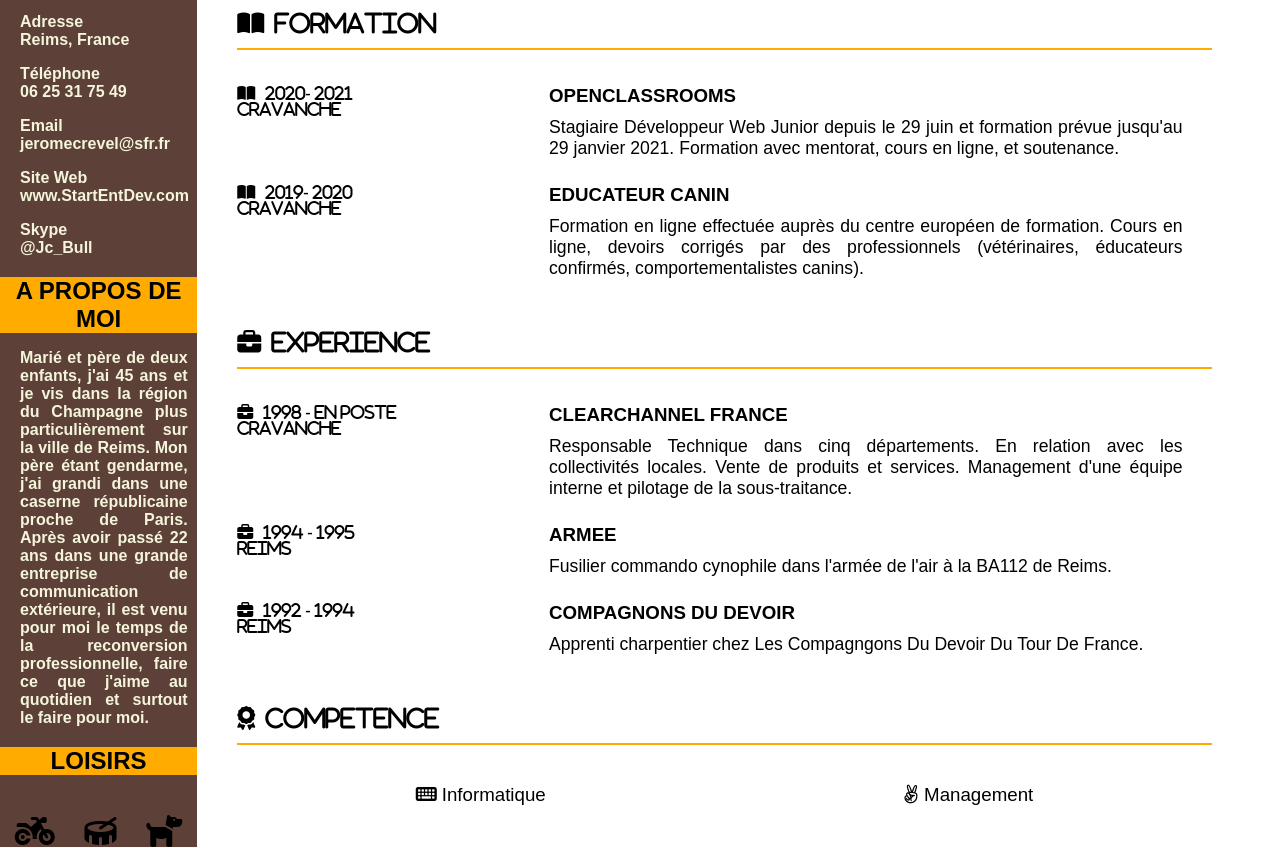
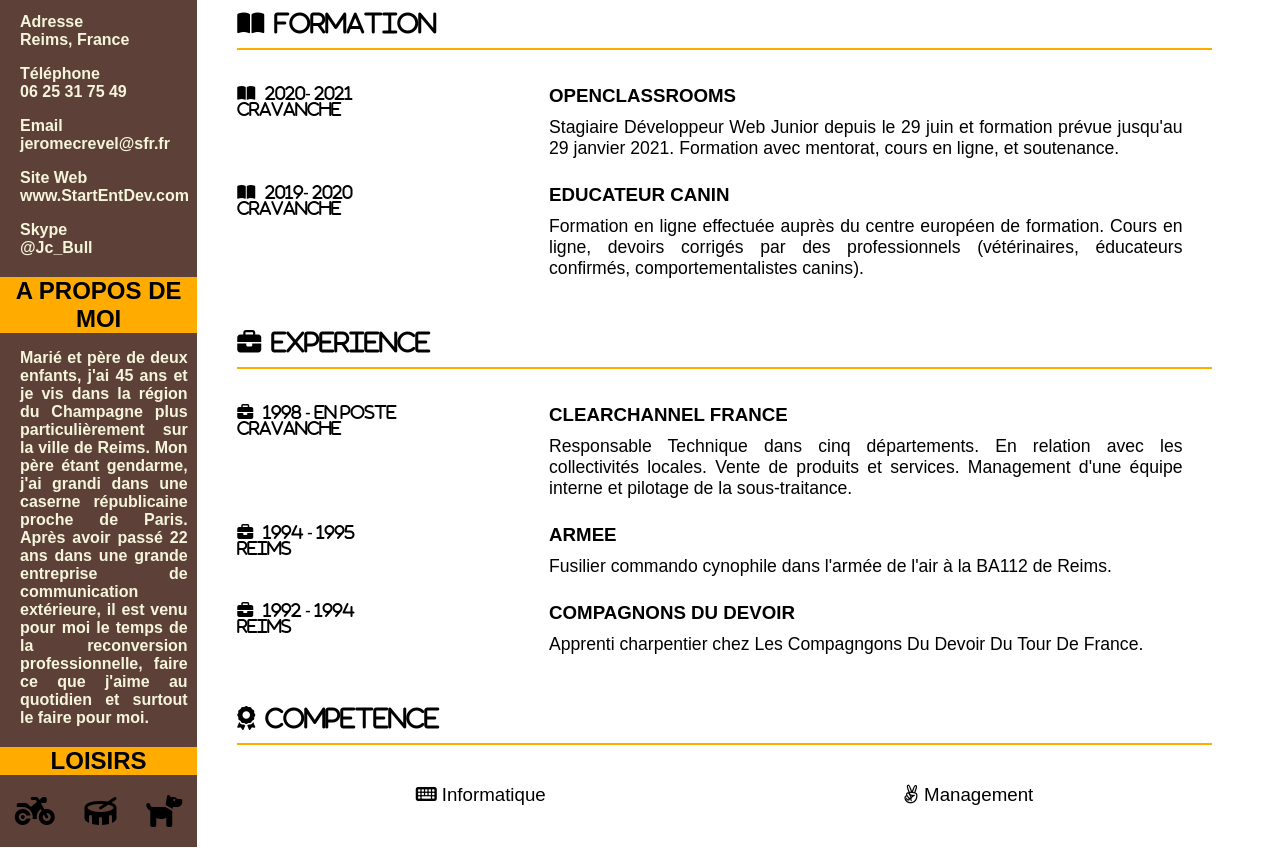
Before and after one commit to JeromeCR51/ProjetsOC, a plain HTML site: page index.html in a window 1280 px wide. Shown: the part 186-1034 px from the top of the page. Drawn offline with Linux system fonts and the light colour scheme.

Commit message:
modif css icones

```diff
--- a/cv.css
+++ b/cv.css
@@ -50,7 +50,7 @@ a:hover{
 .icones{
 display: flex;
 justify-content: space-around;
-padding-top: 40px;
+padding: 20px 0;
 }
 
 /*---------------------------------------------------------------------------------  PRINCIPALE----------------------------------------------------------------------------------------*/
```
